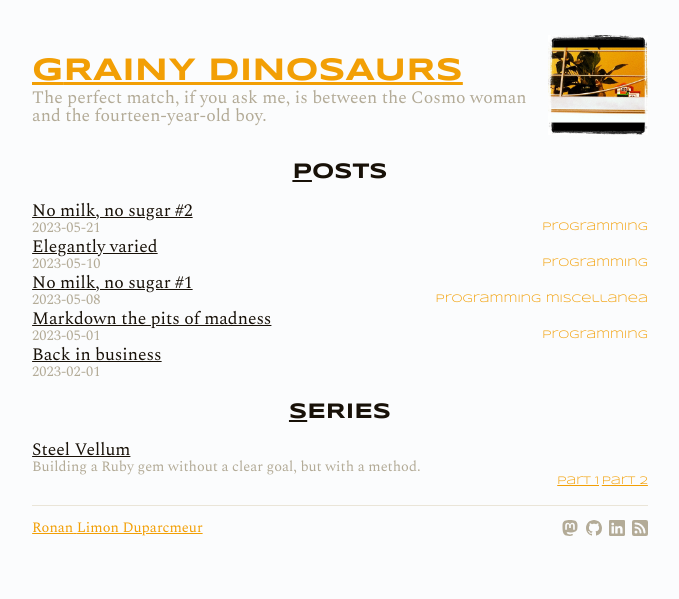
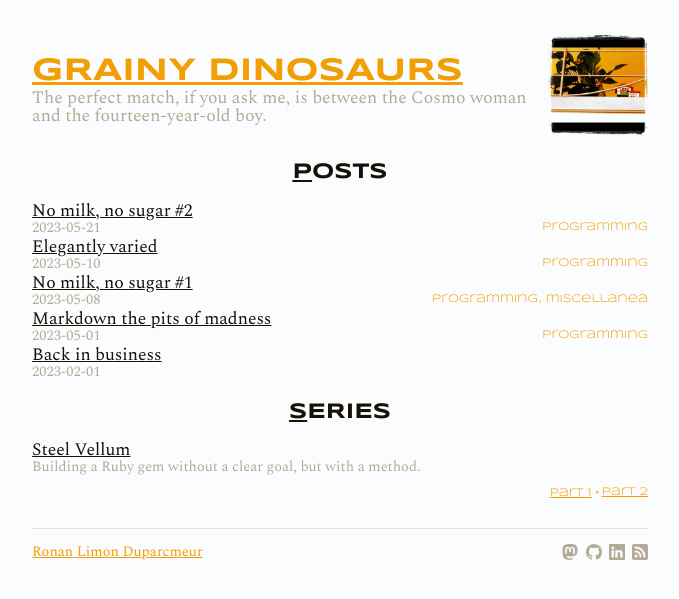
Before and after one commit to r3trofitted/r3trofitted.github.io, a Jekyll site: the page built from index.markdown, in a window 1280 px wide. Shown: the top 599 px of the page, without its empty margins (300-979 px from the left). Built offline with Jekyll 4.4.1, drawn with Linux system fonts in a browser that asks for light colours.

Commit message:
Added separators to the categories & series parts

```diff
--- a/_layouts/home.html
+++ b/_layouts/home.html
@@ -42,9 +42,13 @@ layout: default
     </dt>
     <dd class="series-lede">{{ series.lede | escape }}</dd>
     <dd class="series-parts">
-      {%- for part in series.docs -%}
-      <a href="{{ part.url | relative_url }}">Part {{ forloop.index }}</a>
-      {%- endfor -%}
+      <ul class="post-categories">
+        {%- for part in series.docs -%}
+        <li>
+          <a href="{{ part.url | relative_url }}">Part {{ forloop.index }}</a>
+        </li>
+        {%- endfor -%}
+      </ul>
     </dd>
     {%- endfor -%}
   </ul>
--- a/css/grainy-dinosaurs.css
+++ b/css/grainy-dinosaurs.css
@@ -373,7 +373,6 @@ body:has(.post[data-category='tv']) .site-header-logo { --category-icon: url(../
   font-size: var(--fs-200);
 }
 
-
 @media screen and (min-width: 500px) {
   .homepage-list-heading {
     text-align: center;
@@ -388,6 +387,16 @@ body:has(.post[data-category='tv']) .site-header-logo { --category-icon: url(../
 
   .post-category-link:is([data-category="books"], [data-category="games"], [data-category="miscellanea"], [data-category="movies"], [data-category="music"], [data-category="podcasts"], [data-category="programming"], [data-category="ttrpg"], [data-category="tv"])::before {
     content: none;
+  }
+
+  .post-categories li:not(:last-of-type) .post-category-link::after {
+    content: ",";
+    margin-left: -0.25em;
+  }
+
+  .series-parts li:not(:last-of-type)::after {
+    content: " · ";
+    font-weight: bold;
   }
 }
 
```
